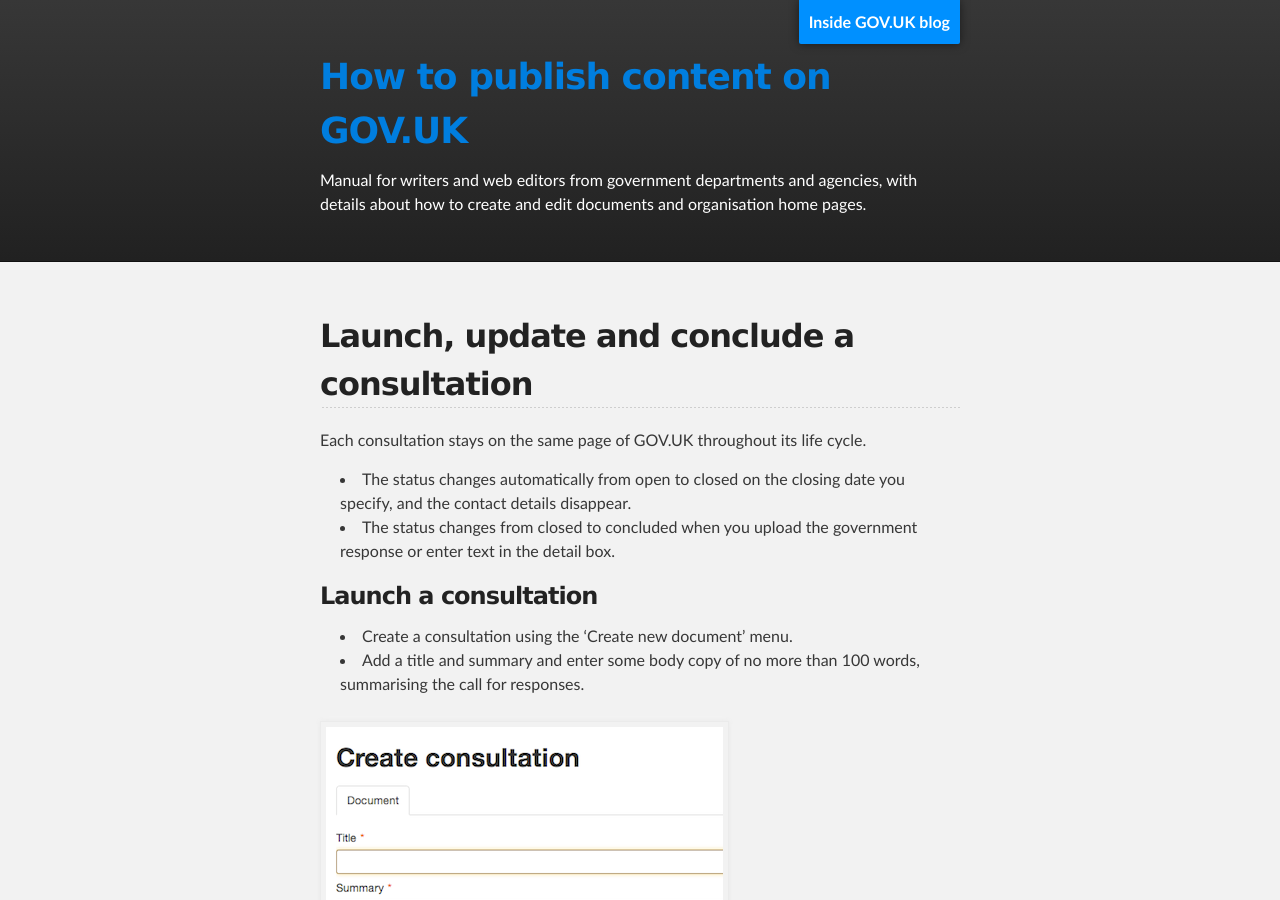
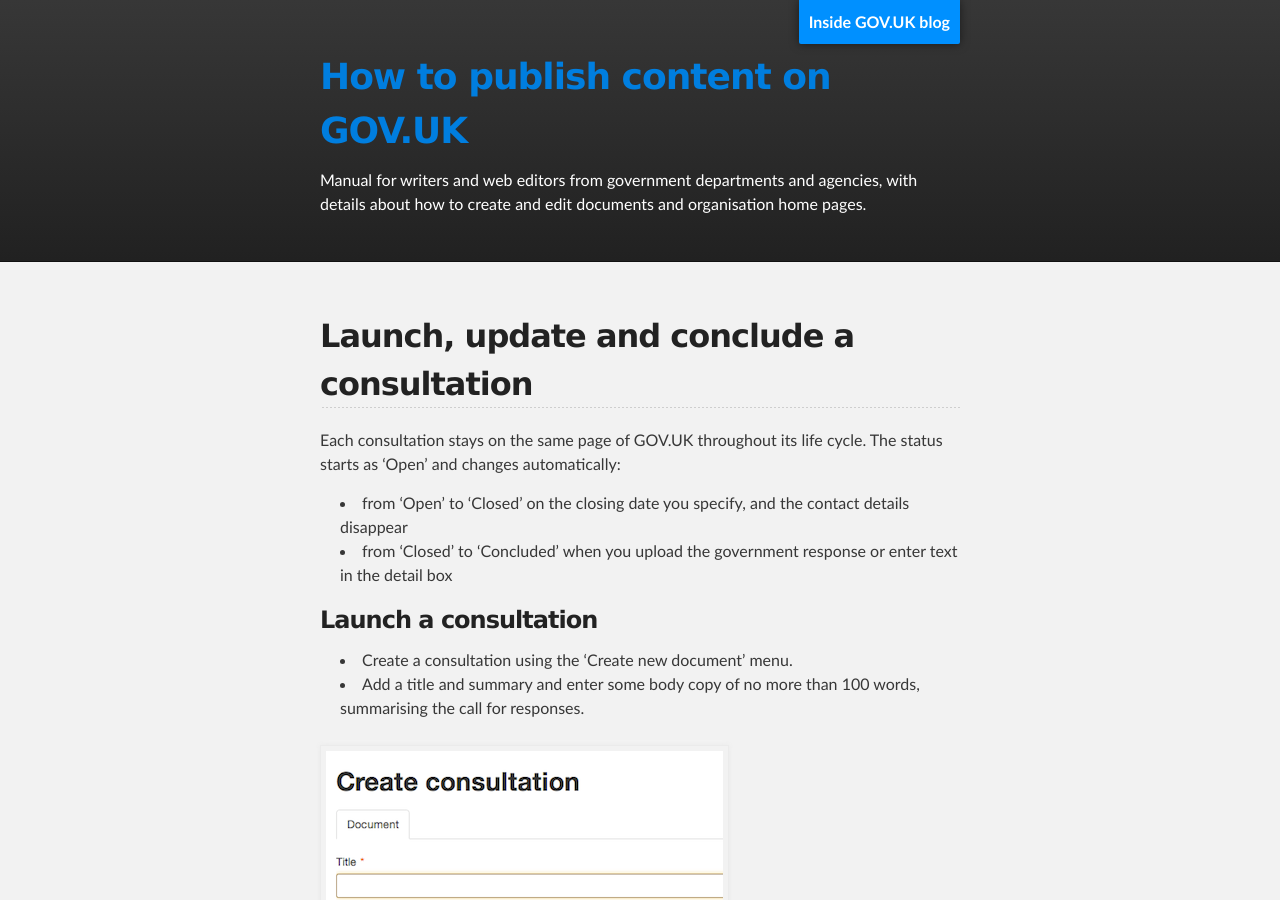
Before and after one commit to alphagov/inside-government-admin-guide, a Jekyll site: the page built from creating-documents/launch-consultations.md, in a window 1280 px wide and 900 px high. Built offline with Jekyll 4.4.1, drawn with Linux system fonts in a browser that asks for light colours.

Commit message:
Update launch-consultations.md

```diff
--- a/creating-documents/launch-consultations.md
+++ b/creating-documents/launch-consultations.md
@@ -5,10 +5,10 @@
 
 ## Launch, update and conclude a consultation
 
-Each consultation stays on the same page of GOV.UK throughout its life cycle.
+Each consultation stays on the same page of GOV.UK throughout its life cycle. The status starts as 'Open' and changes automatically:
 
-* The status changes automatically from open to closed on the closing date you specify, and the contact details disappear.
-* The status changes from closed to concluded when you upload the government response or enter text in the detail box.
+* from 'Open' to 'Closed' on the closing date you specify, and the contact details disappear
+* from 'Closed' to 'Concluded' when you upload the government response or enter text in the detail box
 
 
 ### Launch a consultation
```
